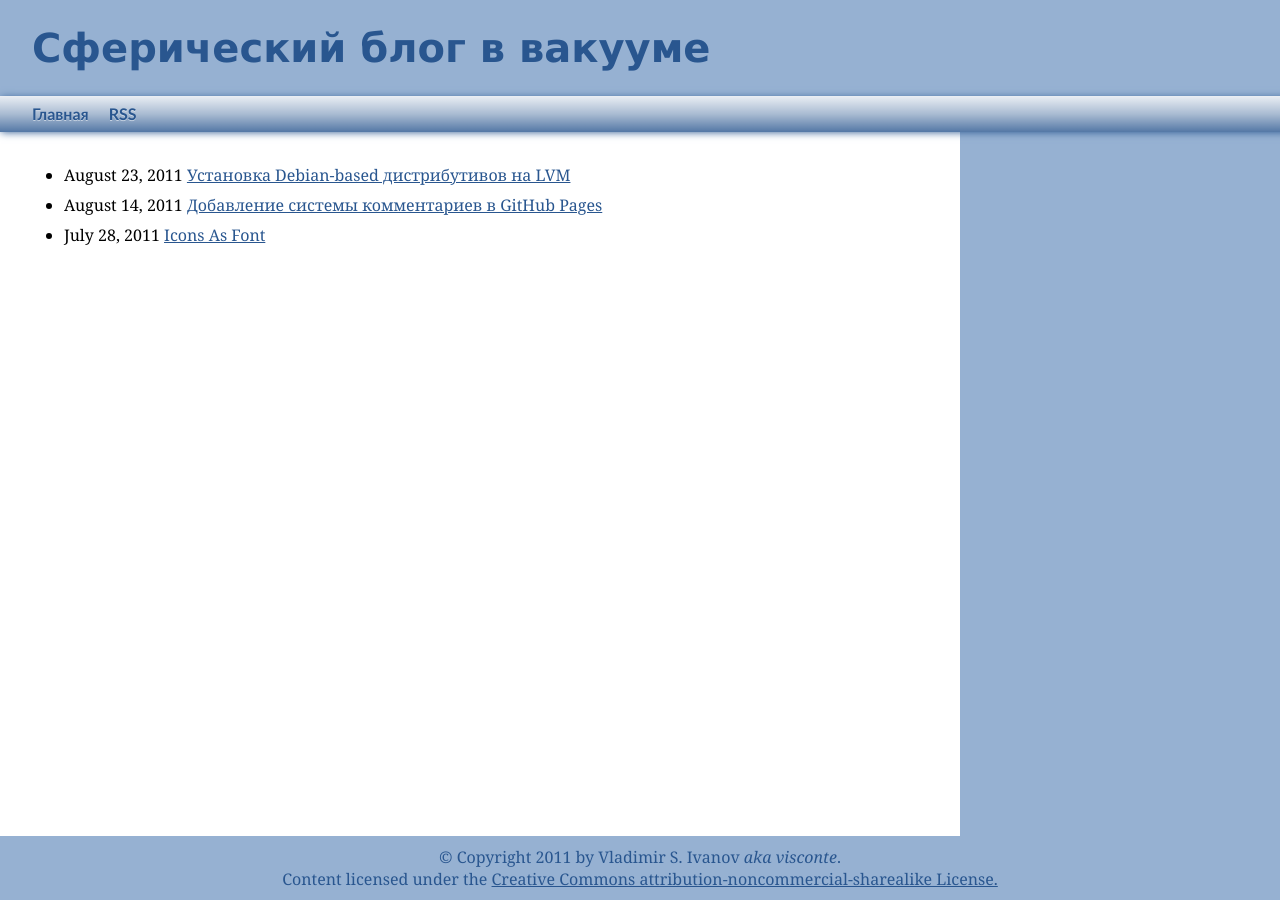
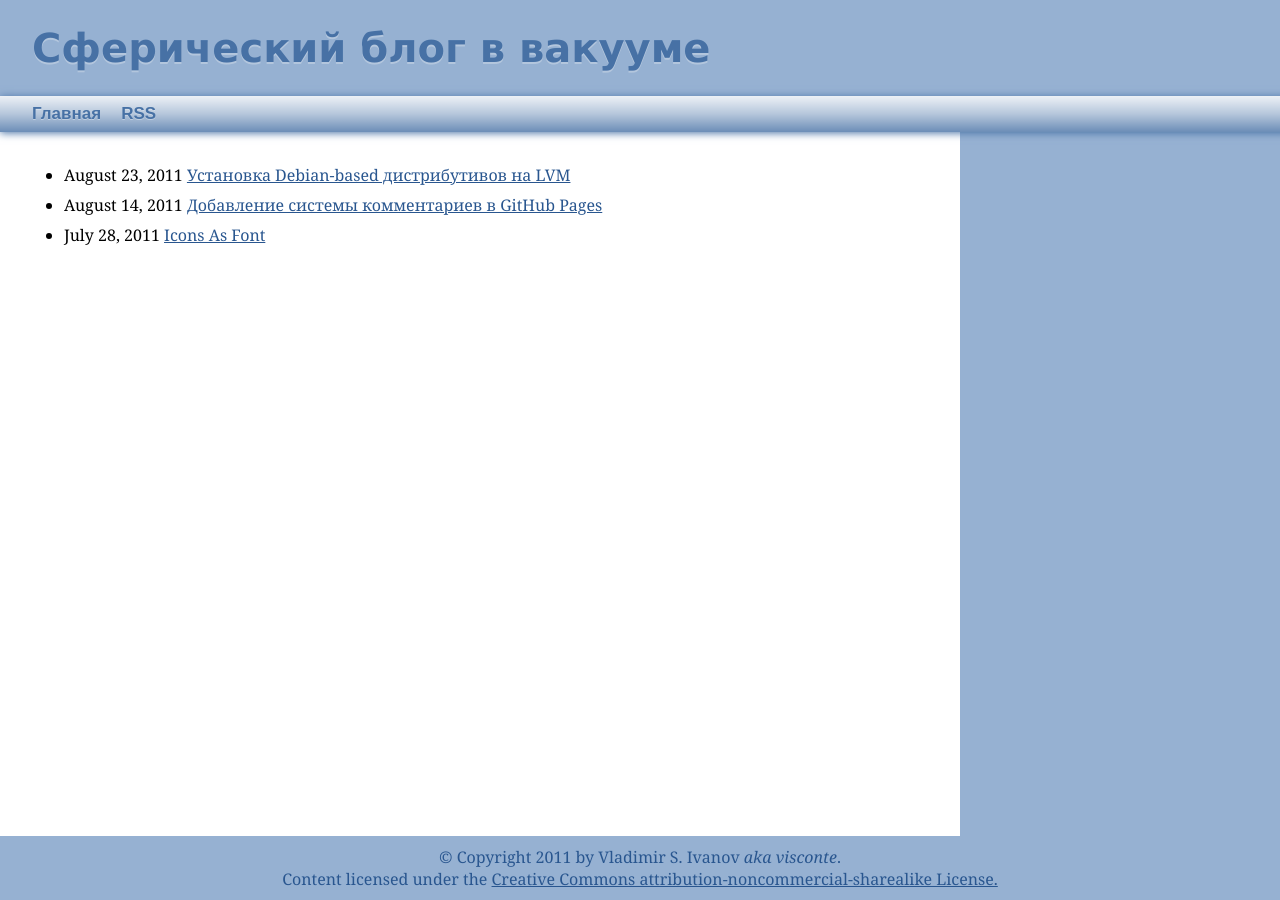
Before and after one commit to visconte/visconte.github.com, a Jekyll site: the page built from index.html, in a window 1280 px wide. Built offline with Jekyll 4.4.1, drawn with Linux system fonts in a browser that asks for light colours.

Commit message:
improved design

```diff
--- a/css/screen.css
+++ b/css/screen.css
@@ -46,7 +46,7 @@ ul li, ol li {
     padding-left: 2em;
     display: table;
 
-    background-color: #29568f; /* for non CSS3 browsers */
+    background-color: #4771a5; /* for non CSS3 browsers */
     /* Mozilla Firefox 3.6+ */
     background-image: -moz-linear-gradient(top, rgba(255,255,255,.9), rgba(255,255,255,.6) 50%, rgba(255,255,255,.2));
     /* Webkit aka Google Chrome */
@@ -54,9 +54,9 @@ ul li, ol li {
     /* Opera 11.10+ */
     background-image: -o-linear-gradient(top, rgba(255,255,255,.9), rgba(255,255,255,.6) 50%, rgba(255,255,255,.2));
 
-    -moz-box-shadow: 0 .07em .5em -.07em #29568f;
-    -webkit-box-shadow: 0 .07em .5em -.07em #29568f;
-    -o-box-shadow: 0 .07em .5em -.07em #29568f;
+    -moz-box-shadow: 0 .07em .5em #4771a5;
+    -webkit-box-shadow: 0 .07em .5em #4771a5;
+    -o-box-shadow: 0 .07em .5em #4771a5;
 }
 #footer-wrapper {
     display: table;
@@ -94,8 +94,9 @@ ul li, ol li {
 }
 #header-wrapper .header a {
     font: bold 250% Verdana,Arial,sans-serif;
-    color: #29568f;
+    color: #4771a5;
     text-decoration: none;
+    text-shadow: 0 2px rgba(250,250,250,.3);
 }
 
 #crosscol-wrapper ul.PageList {
@@ -109,10 +110,10 @@ ul li, ol li {
     margin-right: 1em;
 }
 #crosscol-wrapper ul.PageList li a {
-    font: bold 100% "Trebuchet MS",Arial,Verdana,sans-serif;
-    color: #29568f;
+    font: bold 17px Arial,sans-serif;
+    color: #4771a5;
     text-decoration: none;
-    text-shadow: 0 1px rgba(255,255,255,.5);
+    text-shadow: 0 1px rgba(255,255,255,.33);
 }
 
 #footer-wrapper #footer {
--- a/index.html
+++ b/index.html
@@ -1,5 +1,6 @@
 ---
 layout: default
+title: Сферический блог в вакууме
 ---
 
 <div id="home">
```
